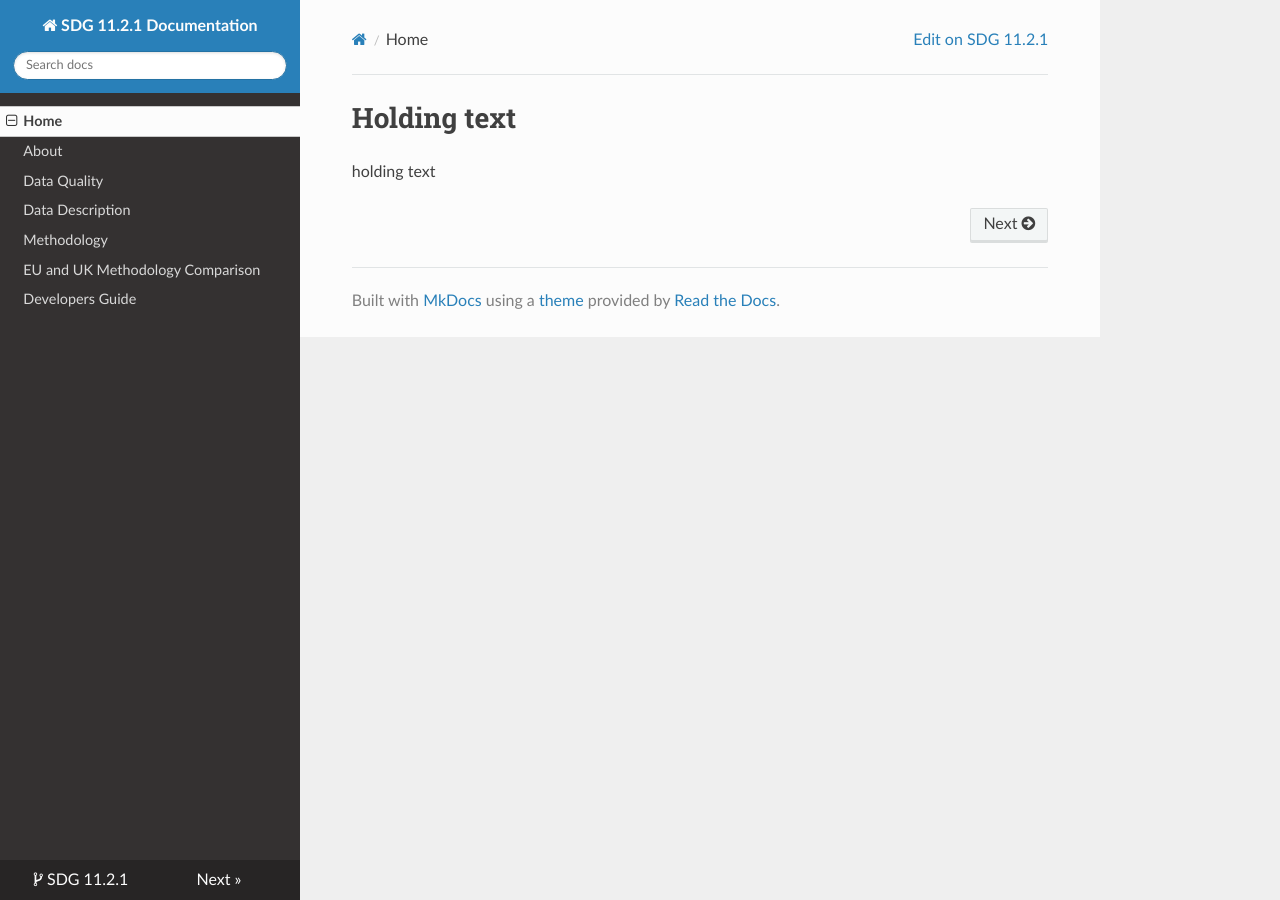
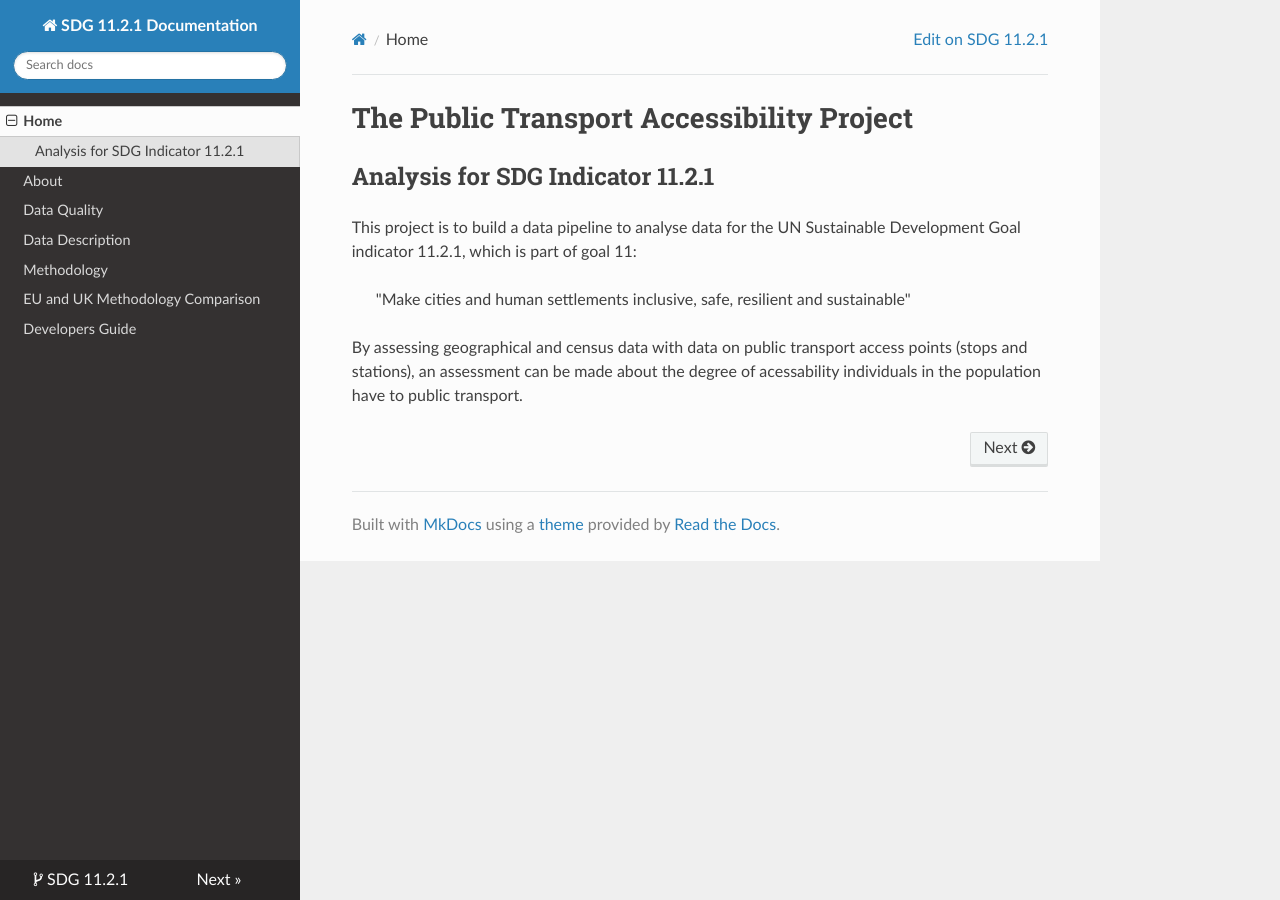
Before and after one commit to ONSdigital/SDG_11.2.1, an MkDocs documentation site: the page built from docs/index.md, in a window 1280 px wide. Built offline with MkDocs 1.6.1, drawn with Linux system fonts in a browser that asks for light colours; nearby versions of some CDN libraries.

Commit message:
Improving home page

```diff
--- a/docs/index.md
+++ b/docs/index.md
@@ -1,4 +1,9 @@
-# Holding text
+# The Public Transport Accessibility Project
+## Analysis for SDG Indicator 11.2.1
 
 
-holding text
+This project is to build a data pipeline to analyse data for the UN Sustainable Development Goal indicator 11.2.1, which is part of goal 11:
+
+> "Make cities and human settlements inclusive, safe, resilient and sustainable"
+
+By assessing geographical and census data with data on public transport access points (stops and stations), an assessment can be made about the degree of acessability individuals in the population have to public transport.
```
